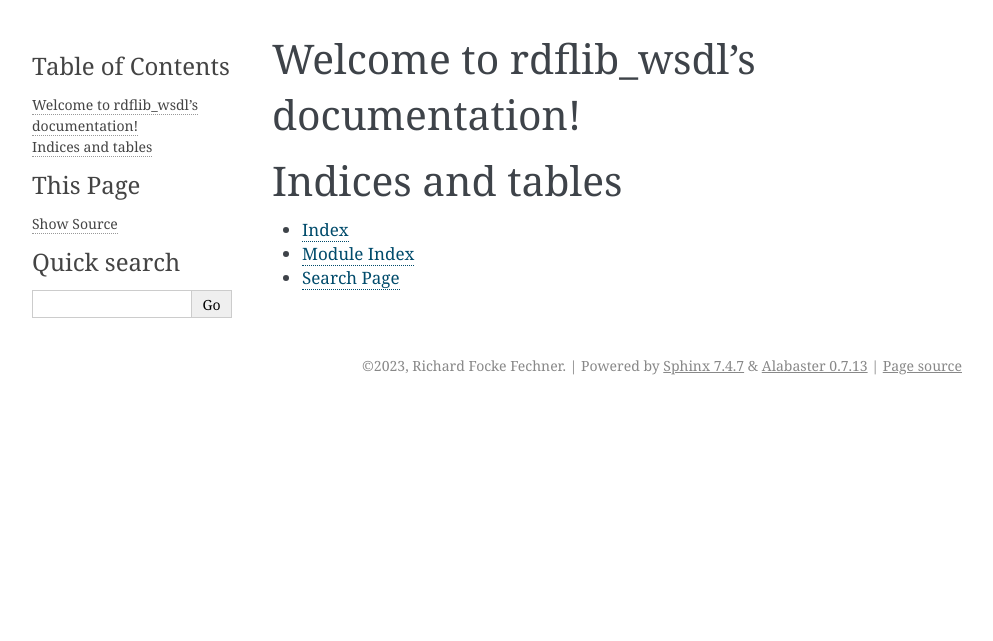
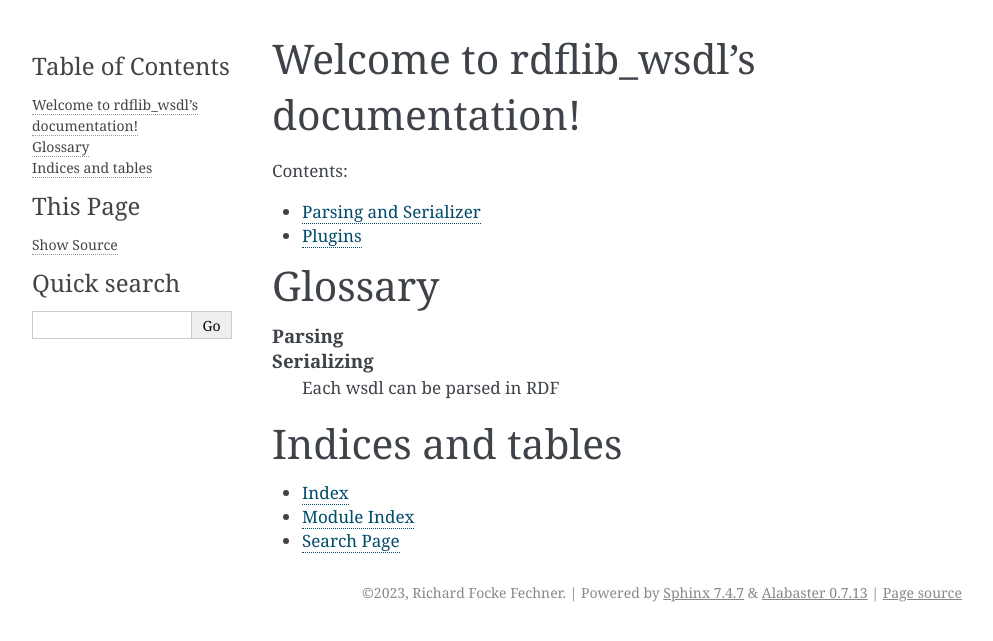
Before and after one commit to WhiteGobo/rdflib_wsdl, a Sphinx documentation site: the page built from docs/index.rst, in a window 1280 px wide. Shown: the top 641 px of the page, without its empty margins (148-1141 px from the left). Built offline with Sphinx 7.4.7, drawn with Linux system fonts in a browser that asks for light colours.

Commit message:
worked on documentation

```diff
--- a/docs/index.rst
+++ b/docs/index.rst
@@ -10,6 +10,18 @@ Welcome to rdflib_wsdl's documentation!
    :maxdepth: 2
    :caption: Contents:
 
+   parsing
+   plugin
+
+
+Glossary
+========
+
+.. glossary::
+
+   Parsing
+   Serializing
+     Each wsdl can be parsed in RDF
 
 
 Indices and tables
--- /dev/null
+++ b/docs/plugin.rst
@@ -0,0 +1,2 @@
+Plugins
+=======
```
Also changed, not shown: docs/parsing.rst (added, +14 -0 lines), 1 other file.
